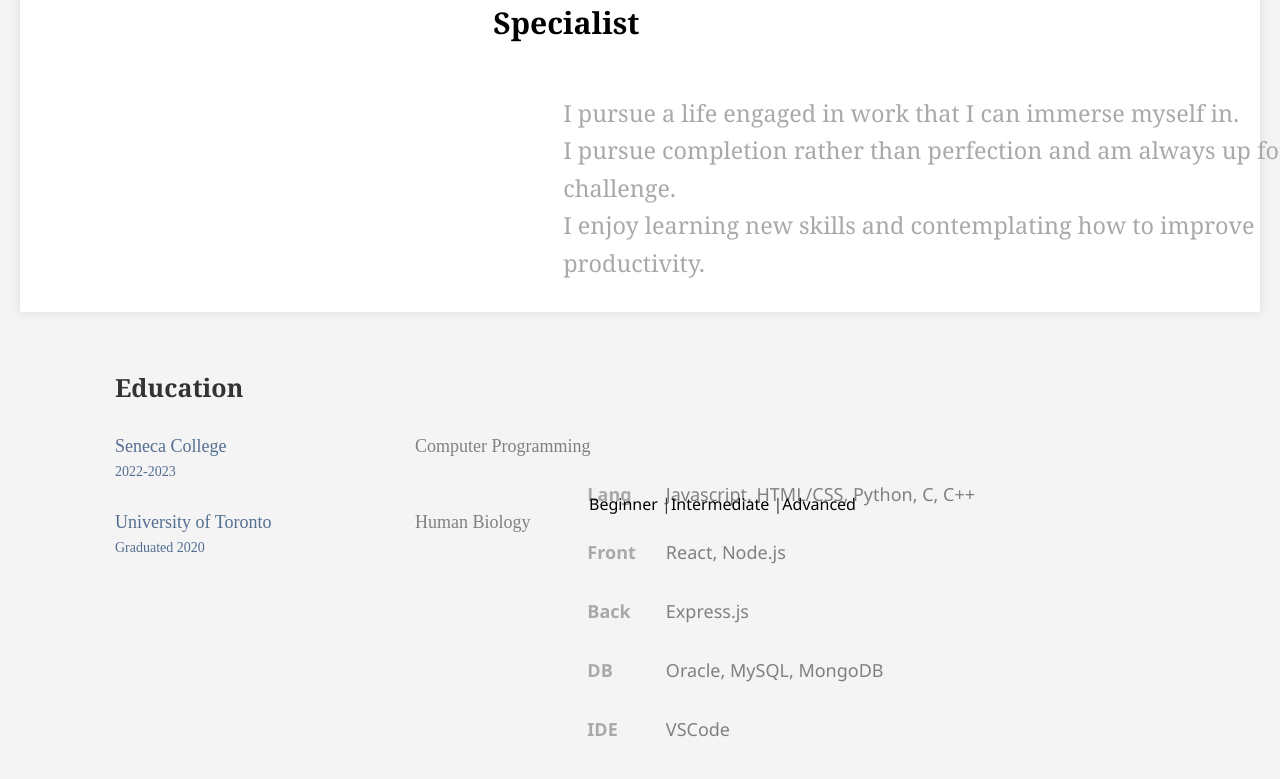
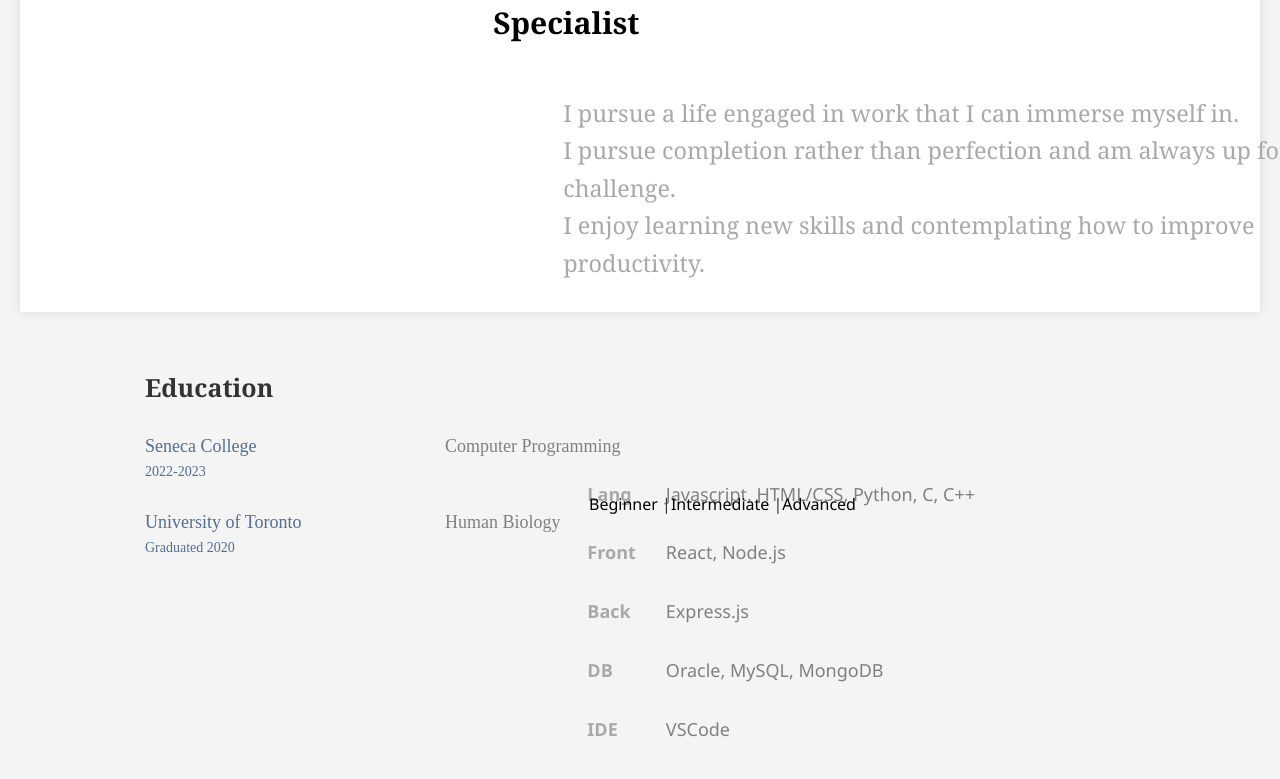
Before and after one commit to yejin2329/portfolio1, a React (Create React App) app: page /about-me in a window 1280 px wide. Shown: the part 379-1158 px from the top of the page. Built offline with nearby package versions, Linux system fonts and the light colour scheme.

Commit message:
modify css

```diff
--- a/src/App.css
+++ b/src/App.css
@@ -348,7 +348,7 @@ p, .skill, .course-section, .interest-container {
   padding: 20px;
 
   text-align:left;
-  margin-left:75px;
+  margin-left:105px;
   margin-top:35px;
   font-family: "Times New Roman", Times, serif;
   float: left;
@@ -356,8 +356,8 @@ p, .skill, .course-section, .interest-container {
 }
 
 .education-section h2{
+ font-size: 25px;
 
-  font-size: 25px;
 }
 
 .education-section p{
@@ -367,6 +367,7 @@ p, .skill, .course-section, .interest-container {
   text-align:left;
   margin-top:25px;
   font-size:18px;
+
 }
 
 
```
